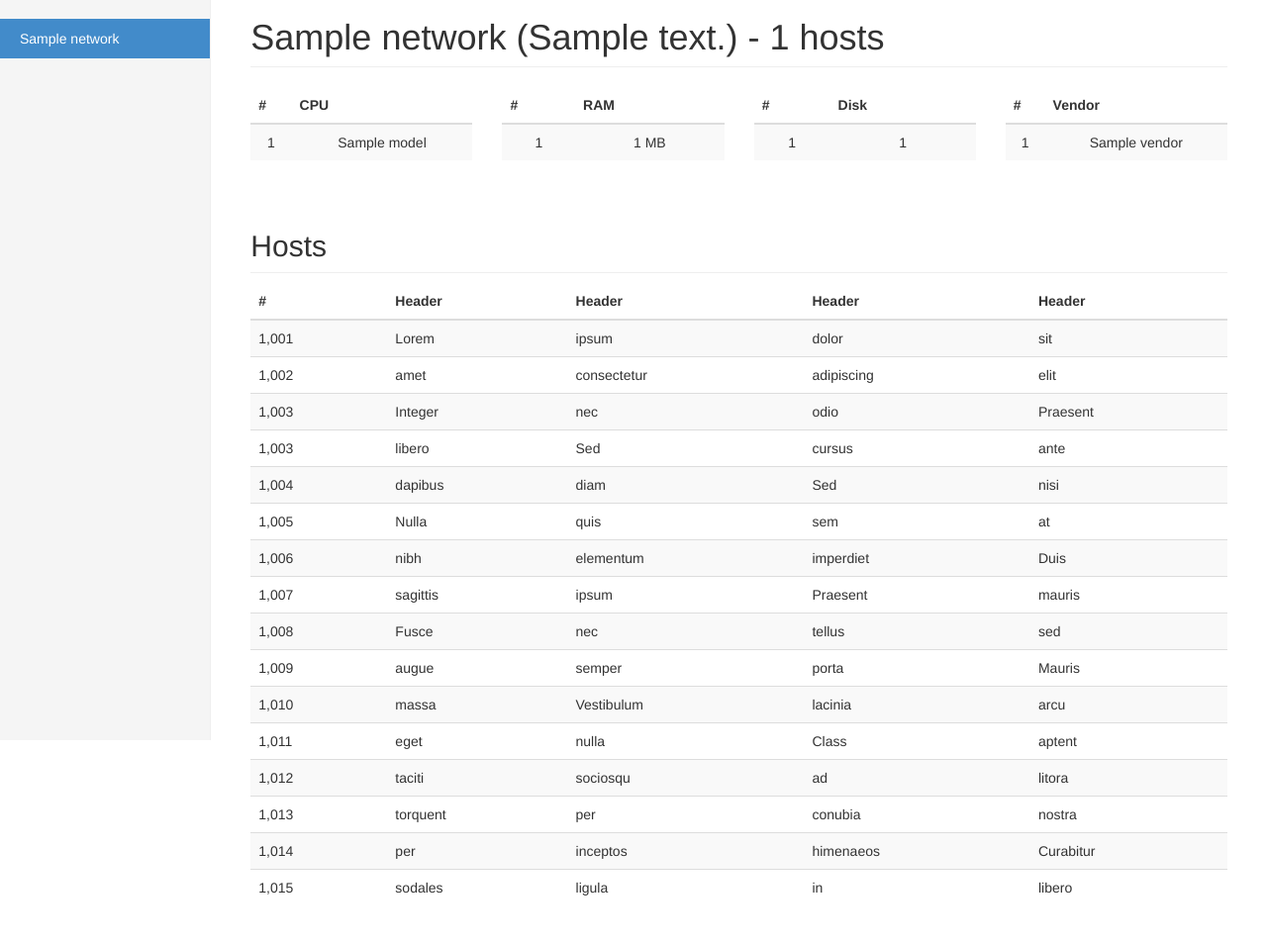
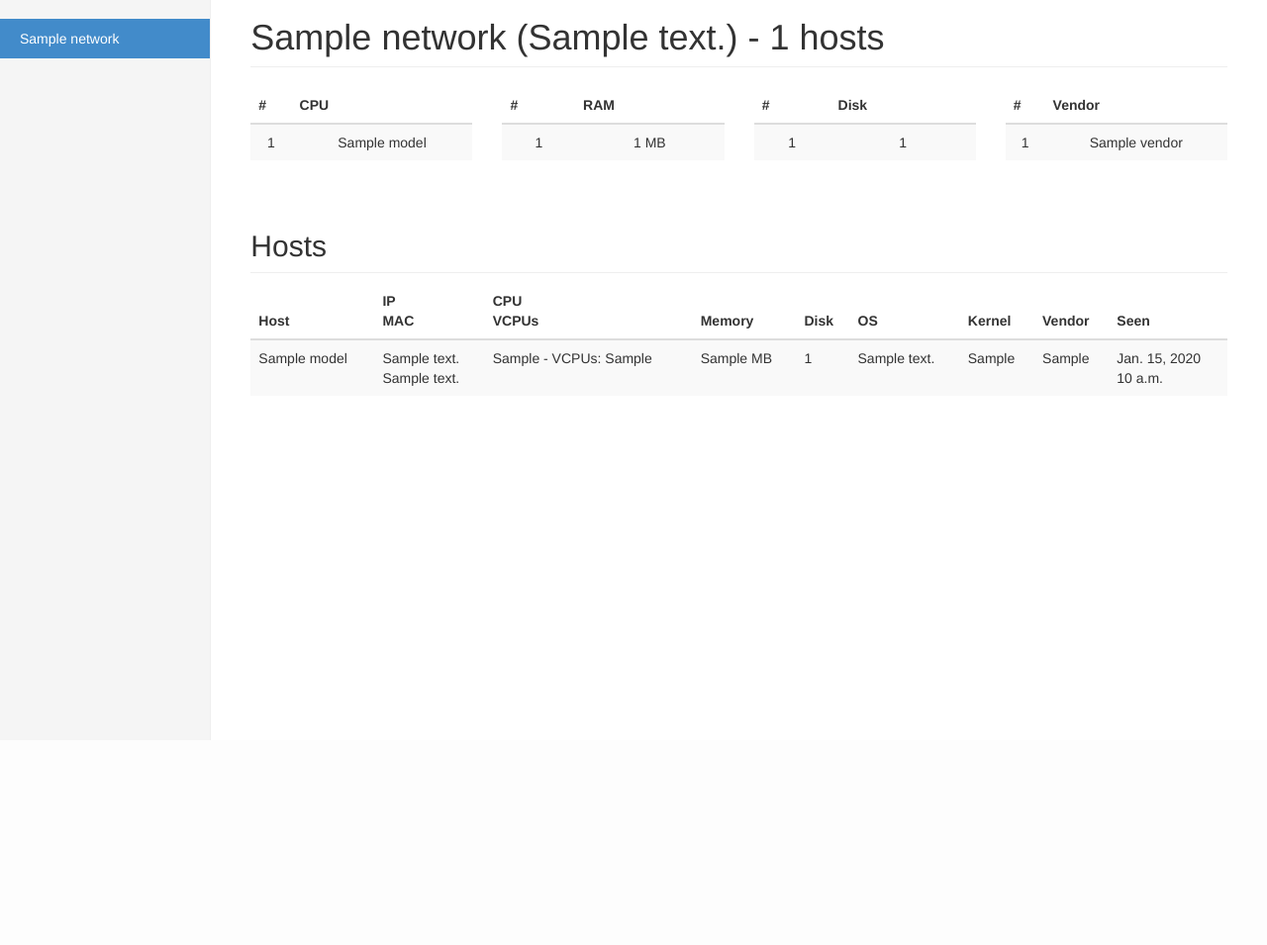
Before and after one commit to vcarceler/glaza, a Django app: template ui/templates/ui/network.bootstrap.dashboard.html in a window 1280 px wide. Shown: the part 52-1007 px from the top of the page at 99% size. After the commit the page ends 800 px from the top, so only its background shows below. Run offline with Django 3.2, Linux system fonts and the light colour scheme; tables that the repository leaves empty hold one stand-in row (values such as "Sample post"); the template is opened without the code that fills it: values that come from a table or form of the project are taken from there, most other values are stand-ins (such as "Sample title", 1, 10 or a date in 2020); some libraries are stand-ins or nearby versions.

Commit message:
It works! Registers facts and show summary and list of hosts by network.

```diff
--- a/ui/templates/ui/network.bootstrap.dashboard.html
+++ b/ui/templates/ui/network.bootstrap.dashboard.html
@@ -146,126 +146,31 @@
             <table class="table table-striped">
               <thead>
                 <tr>
-                  <th>#</th>
-                  <th>Header</th>
-                  <th>Header</th>
-                  <th>Header</th>
-                  <th>Header</th>
+                  <th>Host</th>
+                  <th>IP<br>MAC</th>
+                  <th>CPU<br>VCPUs</th>
+                  <th>Memory</th>
+                  <th>Disk</th>
+                  <th>OS</th>
+                  <th>Kernel</th>
+                  <th>Vendor</th>
+                  <th>Seen</th>
                 </tr>
               </thead>
               <tbody>
+                {% for model in network_details %}
                 <tr>
-                  <td>1,001</td>
-                  <td>Lorem</td>
-                  <td>ipsum</td>
-                  <td>dolor</td>
-                  <td>sit</td>
+                  <td>{{ model.ansible_hostname }}</td>
+                  <td>{{ model.ansible_default_ipv4.address }}<br>{{ model.ansible_default_ipv4.macaddress }}</td>
+                  <td>{{ model.ansible_processor }} - VCPUs: {{ model.ansible_processor_vcpus }}</td>
+                  <td>{{ model.ansible_memtotal_mb }} MB</td>
+                  <td>{{ model.ansible_devices.sda.size }}</td>
+                  <td>{{ model.ansible_lsb.description }}</td>
+                  <td>{{ model.ansible_kernel }}</td>
+                  <td>{{ model.ansible_system_vendor }}</td>
+                  <td>{{ model.ansible_date_time.date }}<br>{{ model.ansible_date_time.time }}</td>
                 </tr>
-                <tr>
-                  <td>1,002</td>
-                  <td>amet</td>
-                  <td>consectetur</td>
-                  <td>adipiscing</td>
-                  <td>elit</td>
-                </tr>
-                <tr>
-                  <td>1,003</td>
-                  <td>Integer</td>
-                  <td>nec</td>
-                  <td>odio</td>
-                  <td>Praesent</td>
-                </tr>
-                <tr>
-                  <td>1,003</td>
-                  <td>libero</td>
-                  <td>Sed</td>
-                  <td>cursus</td>
-                  <td>ante</td>
-                </tr>
-                <tr>
-                  <td>1,004</td>
-                  <td>dapibus</td>
-                  <td>diam</td>
-                  <td>Sed</td>
-                  <td>nisi</td>
-                </tr>
-                <tr>
-                  <td>1,005</td>
-                  <td>Nulla</td>
-                  <td>quis</td>
-                  <td>sem</td>
-                  <td>at</td>
-                </tr>
-                <tr>
-                  <td>1,006</td>
-                  <td>nibh</td>
-                  <td>elementum</td>
-                  <td>imperdiet</td>
-                  <td>Duis</td>
-                </tr>
-                <tr>
-                  <td>1,007</td>
-                  <td>sagittis</td>
-                  <td>ipsum</td>
-                  <td>Praesent</td>
-                  <td>mauris</td>
-                </tr>
-                <tr>
-                  <td>1,008</td>
-                  <td>Fusce</td>
-                  <td>nec</td>
-                  <td>tellus</td>
-                  <td>sed</td>
-                </tr>
-                <tr>
-                  <td>1,009</td>
-                  <td>augue</td>
-                  <td>semper</td>
-                  <td>porta</td>
-                  <td>Mauris</td>
-                </tr>
-                <tr>
-                  <td>1,010</td>
-                  <td>massa</td>
-                  <td>Vestibulum</td>
-                  <td>lacinia</td>
-                  <td>arcu</td>
-                </tr>
-                <tr>
-                  <td>1,011</td>
-                  <td>eget</td>
-                  <td>nulla</td>
-                  <td>Class</td>
-                  <td>aptent</td>
-                </tr>
-                <tr>
-                  <td>1,012</td>
-                  <td>taciti</td>
-                  <td>sociosqu</td>
-                  <td>ad</td>
-                  <td>litora</td>
-                </tr>
-                <tr>
-                  <td>1,013</td>
-                  <td>torquent</td>
-                  <td>per</td>
-                  <td>conubia</td>
-                  <td>nostra</td>
-                </tr>
-                <tr>
-                  <td>1,014</td>
-                  <td>per</td>
-                  <td>inceptos</td>
-                  <td>himenaeos</td>
-                  <td>Curabitur</td>
-                </tr>
-                <tr>
-                  <td>1,015</td>
-                  <td>sodales</td>
-                  <td>ligula</td>
-                  <td>in</td>
-                  <td>libero</td>
-                </tr>
+                {% endfor %}
               </tbody>
             </table>
           </div>
--- a/ui/views.py
+++ b/ui/views.py
@@ -4,7 +4,7 @@ from django.shortcuts import render
 
 from .models import Network
 
-from util.mongo import get_network_cpu_report, get_network_memory_report, get_network_disk_report, get_network_vendor_report, get_network_hostcount
+from util.mongo import get_network_cpu_report, get_network_memory_report, get_network_disk_report, get_network_vendor_report, get_network_hostcount, get_network_details
 
 from pprint import pprint
 
@@ -31,6 +31,7 @@ def network(request, network_id):
     disk_report = get_network_disk_report(current_network.address)
     vendor_report = get_network_vendor_report(current_network.address)
     host_count = get_network_hostcount(current_network.address)
+    network_details = get_network_details(current_network.address)
 
     context = {
         'current_network': current_network,
@@ -40,6 +41,7 @@ def network(request, network_id):
         'disk_report': disk_report,
         'vendor_report': vendor_report,
         'host_count': host_count,
+        'network_details': network_details,
         }
 
     return render(request, 'ui/network.bootstrap.dashboard.html', context)
```
Also changed, not shown: util/mongo.py (+29 -0 lines).
